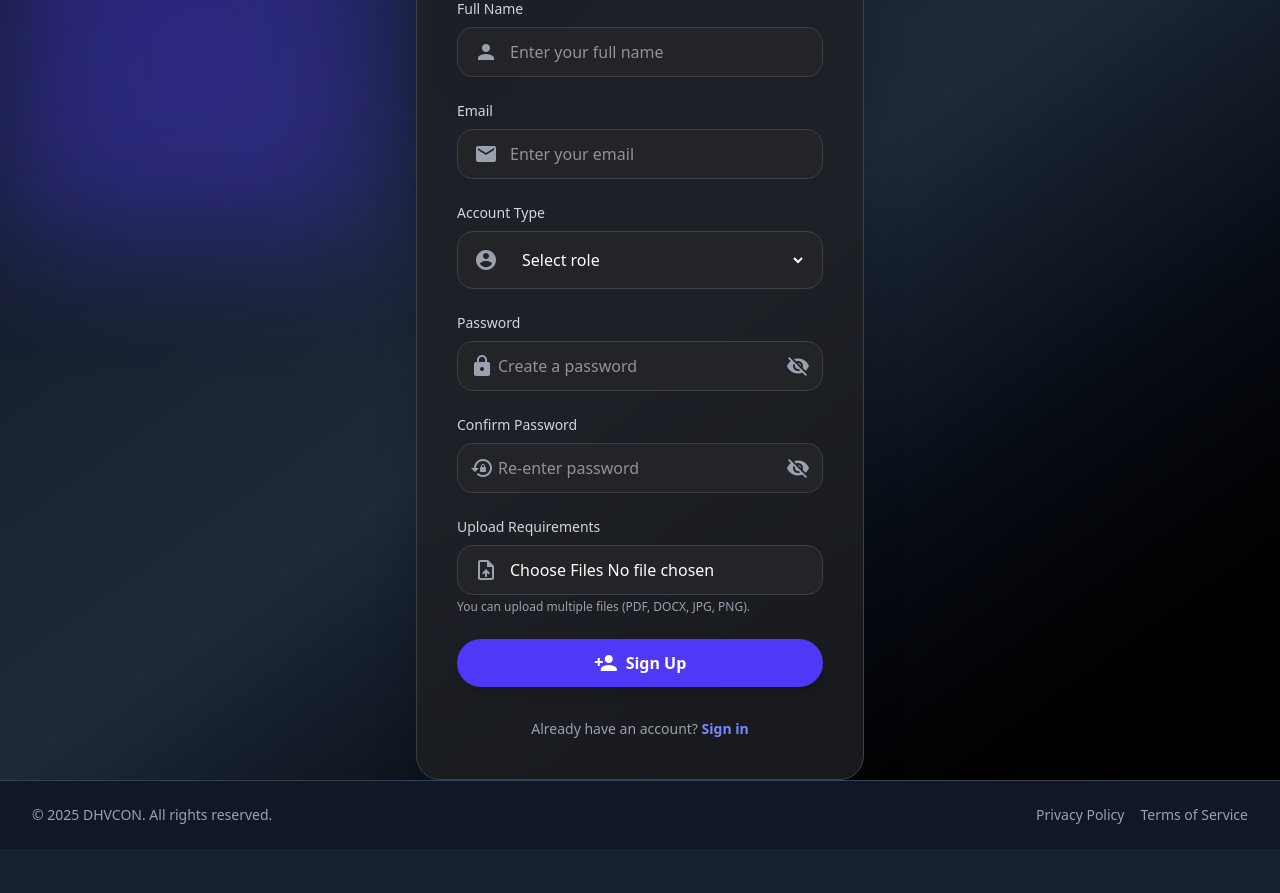
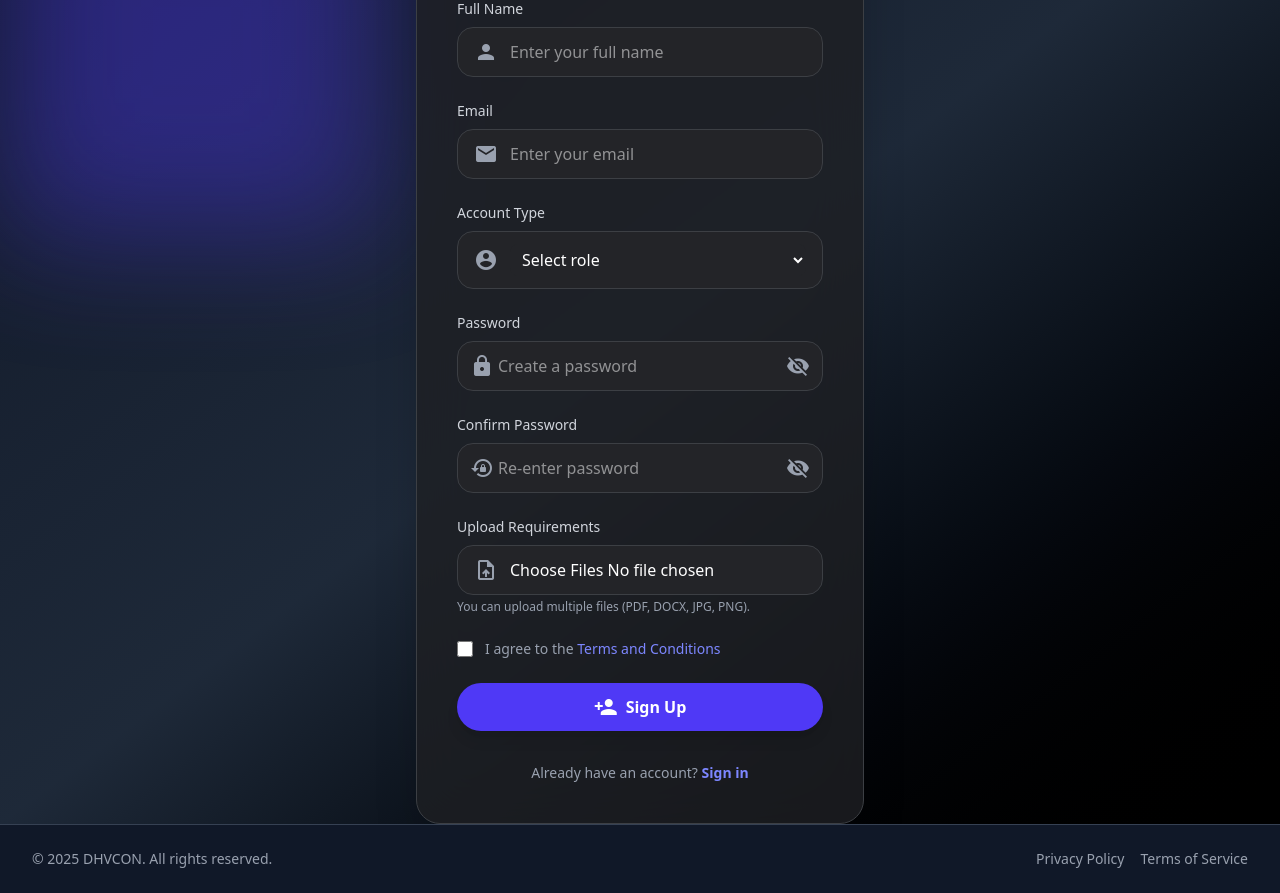
Before and after one commit to anderson895/DHVCON, a PHP site: page /DHVCON/signup in a window 1280 px wide. Shown: the part 211-1104 px from the top of the page. Before the commit the page ends 1035 px from the top, so only its background shows below. Run offline with PHP 8.4, Linux system fonts and the light colour scheme; some libraries are stand-ins or nearby versions.

Commit message:
terms and condition

```diff
--- a/signup.php
+++ b/signup.php
@@ -85,11 +85,22 @@
         <p class="text-xs text-gray-400 mt-1">You can upload multiple files (PDF, DOCX, JPG, PNG).</p>
       </div>
 
+     <!-- Terms and Conditions Checkbox -->
+      <div class="flex items-center space-x-3">
+        <input type="checkbox" name="terms" id="terms" class="w-4 h-4 text-indigo-600 bg-gray-700 border-gray-600 rounded focus:ring-indigo-500" >
+        <label for="terms" class="text-gray-400 text-sm">
+          I agree to the
+          <span id="termsLink" class="text-indigo-400 hover:underline cursor-pointer">Terms and Conditions</span>
+        </label>
+      </div>
+
+
       <!-- Submit Button -->
       <button type="submit" class="w-full flex items-center justify-center gap-2 cursor-pointer bg-indigo-600 hover:bg-indigo-500 font-semibold py-3 rounded-full shadow-lg transition transform hover:scale-[1.02]">
         <span class="material-icons">person_add</span>
         Sign Up
       </button>
+
     </form>
 
     <!-- Footer -->
@@ -104,6 +115,60 @@
 <?php
   include "src/components/footer.php";
 ?>
+
+
+
+
+
+
+
+
+
+<!-- Terms and Conditions Modal -->
+<div id="termsModal" class="fixed inset-0 flex items-center justify-center bg-black/60 backdrop-blur-sm z-50 hidden">
+  <div class="bg-[#1f2023]/90 text-white rounded-2xl shadow-2xl w-11/12 max-w-lg p-6 relative max-h-[90vh] overflow-y-auto">
+    <!-- Close Button -->
+    <button id="closeTerms" class="absolute top-3 right-3 text-gray-400 hover:text-white cursor-pointer">
+      <span class="material-icons">close</span>
+    </button>
+
+    <h2 class="text-2xl font-bold mb-4">Terms and Conditions</h2>
+    <div class="text-gray-300 text-sm space-y-3">
+      <p><strong>1. Information Collection:</strong> By using DHVCON, you agree that we may collect your personal information including name, email, and uploaded files for account creation and verification purposes.</p>
+      <p><strong>2. Video Calls:</strong> You consent to participate in video calls via DHVCON. All video and audio data may be temporarily transmitted through our servers to facilitate the call but will not be stored permanently.</p>
+      <p><strong>3. Use of Data:</strong> Collected information will only be used to provide services, improve user experience, and for internal analytics. We will not share your data with third parties without consent except as required by law.</p>
+      <p><strong>4. Account Responsibility:</strong> You are responsible for maintaining the confidentiality of your account credentials. Any activity through your account is your responsibility.</p>
+      <p><strong>5. Agreement:</strong> By signing up, you acknowledge that you have read and agree to these Terms and Conditions.</p>
+    </div>
+  </div>
+</div>
+
+<script>
+  // Show Terms Modal
+  const termsLink = document.getElementById('termsLink');
+  const termsModal = document.getElementById('termsModal');
+  const closeTerms = document.getElementById('closeTerms');
+
+  termsLink.addEventListener('click', () => {
+    termsModal.classList.remove('hidden');
+  });
+
+  closeTerms.addEventListener('click', () => {
+    termsModal.classList.add('hidden');
+  });
+
+  // Close modal when clicking outside
+  termsModal.addEventListener('click', (e) => {
+    if (e.target === termsModal) {
+      termsModal.classList.add('hidden');
+    }
+  });
+</script>
+
+
+
+
+
 
 
 <script>
--- a/src/output.css
+++ b/src/output.css
@@ -496,6 +499,9 @@
   .aspect-video {
     aspect-ratio: var(--aspect-video);
   }
+  .h-4 {
+    height: calc(var(--spacing) * 4);
+  }
   .h-5 {
     height: calc(var(--spacing) * 5);
   }
@@ -589,6 +598,9 @@
   .min-h-screen {
     min-height: 100vh;
   }
+  .w-4 {
+    width: calc(var(--spacing) * 4);
+  }
   .w-5 {
     width: calc(var(--spacing) * 5);
   }
@@ -1610,6 +1641,9 @@
   .text-indigo-400 {
     color: var(--color-indigo-400);
   }
+  .text-indigo-600 {
+    color: var(--color-indigo-600);
+  }
   .text-red-400 {
     color: var(--color-red-400);
   }
@@ -2120,6 +2162,11 @@
       --tw-ring-color: var(--color-blue-500);
     }
   }
+  .focus\:ring-indigo-500 {
+    &:focus {
+      --tw-ring-color: var(--color-indigo-500);
+    }
+  }
   .focus\:ring-yellow-400 {
     &:focus {
       --tw-ring-color: var(--color-yellow-400);
@@ -2801,6 +2848,11 @@
   syntax: "*";
   inherits: false;
   initial-value: 0 0 #0000;
+}
+@property --tw-outline-style {
+  syntax: "*";
+  inherits: false;
+  initial-value: solid;
 }
 @property --tw-blur {
   syntax: "*";
@@ -2975,6 +3027,7 @@
       --tw-ring-offset-width: 0px;
       --tw-ring-offset-color: #fff;
       --tw-ring-offset-shadow: 0 0 #0000;
+      --tw-outline-style: solid;
       --tw-blur: initial;
       --tw-brightness: initial;
       --tw-contrast: initial;
--- a/static/js/signup.js
+++ b/static/js/signup.js
@@ -2,6 +2,17 @@ $(document).ready(function () {
 
     $("#frmSignup").submit(function (e) {
         e.preventDefault();
+
+        // Check if Terms and Conditions is checked
+        if (!$("#terms").is(":checked")) {
+            Swal.fire({
+                icon: 'error',
+                title: 'Terms and Conditions',
+                text: 'You must agree to the Terms and Conditions before registering.',
+                confirmButtonColor: '#3085d6',
+            });
+            return; // stop form submission
+        }
 
         const password = $("#password").val();
         const confirmPassword = $("#confirm_password").val();
@@ -24,7 +35,7 @@ $(document).ready(function () {
             didOpen: () => Swal.showLoading()
         });
 
-        // ✅ Create FormData to support file uploads
+        // Create FormData to support file uploads
         const formData = new FormData(this);
         formData.append('requestType', 'Register'); // ensure requestType is sent
 
@@ -32,8 +43,8 @@ $(document).ready(function () {
             type: "POST",
             url: "controller/end-points/mailer.php",
             data: formData,
-            processData: false, // ✅ required for FormData
-            contentType: false, // ✅ required for FormData
+            processData: false, // required for FormData
+            contentType: false, // required for FormData
             dataType: 'json',
             success: function (response) {
                 Swal.close(); // close the loader
```
Also changed, not shown: other parts of src/output.css (+33 -0 lines).
